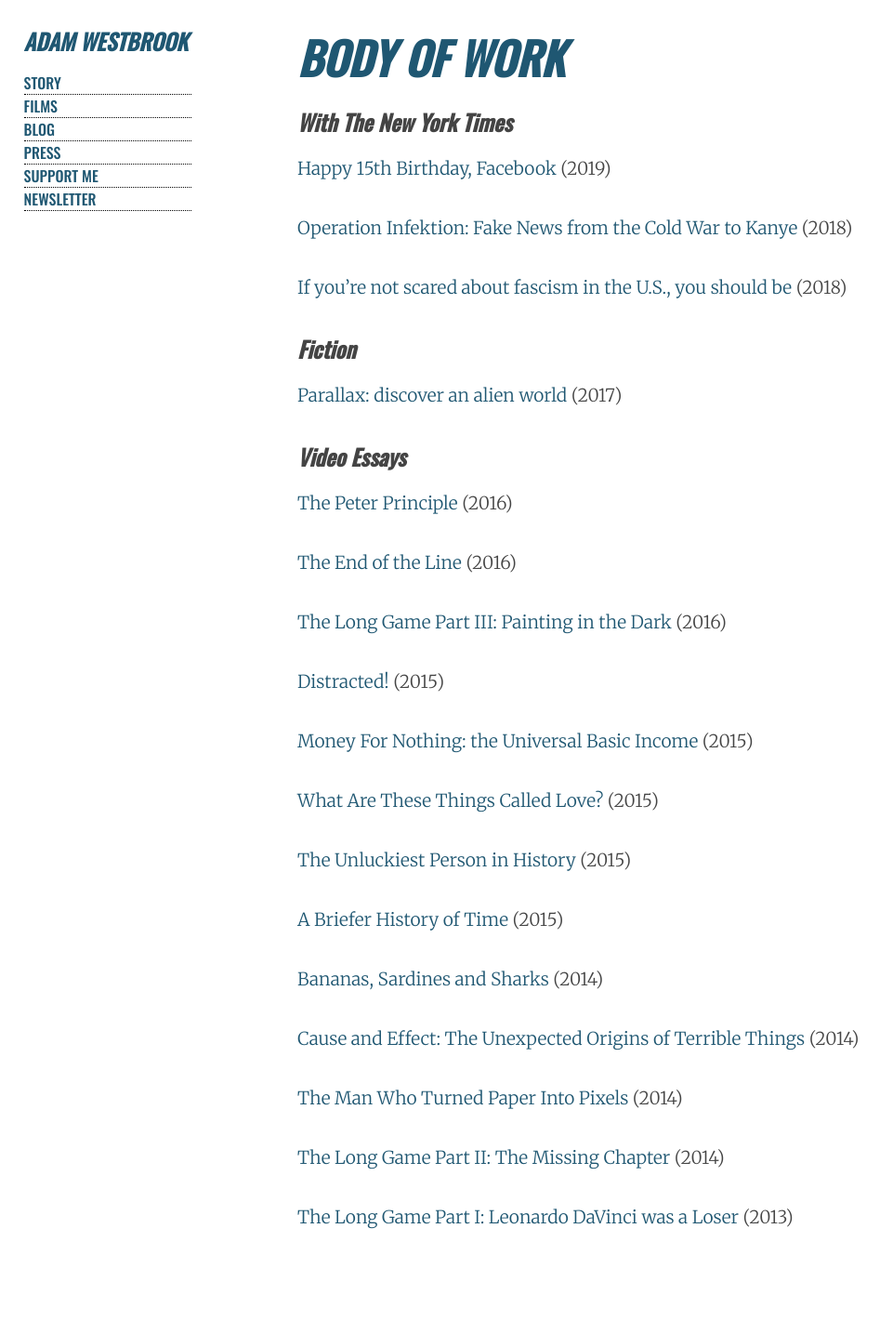
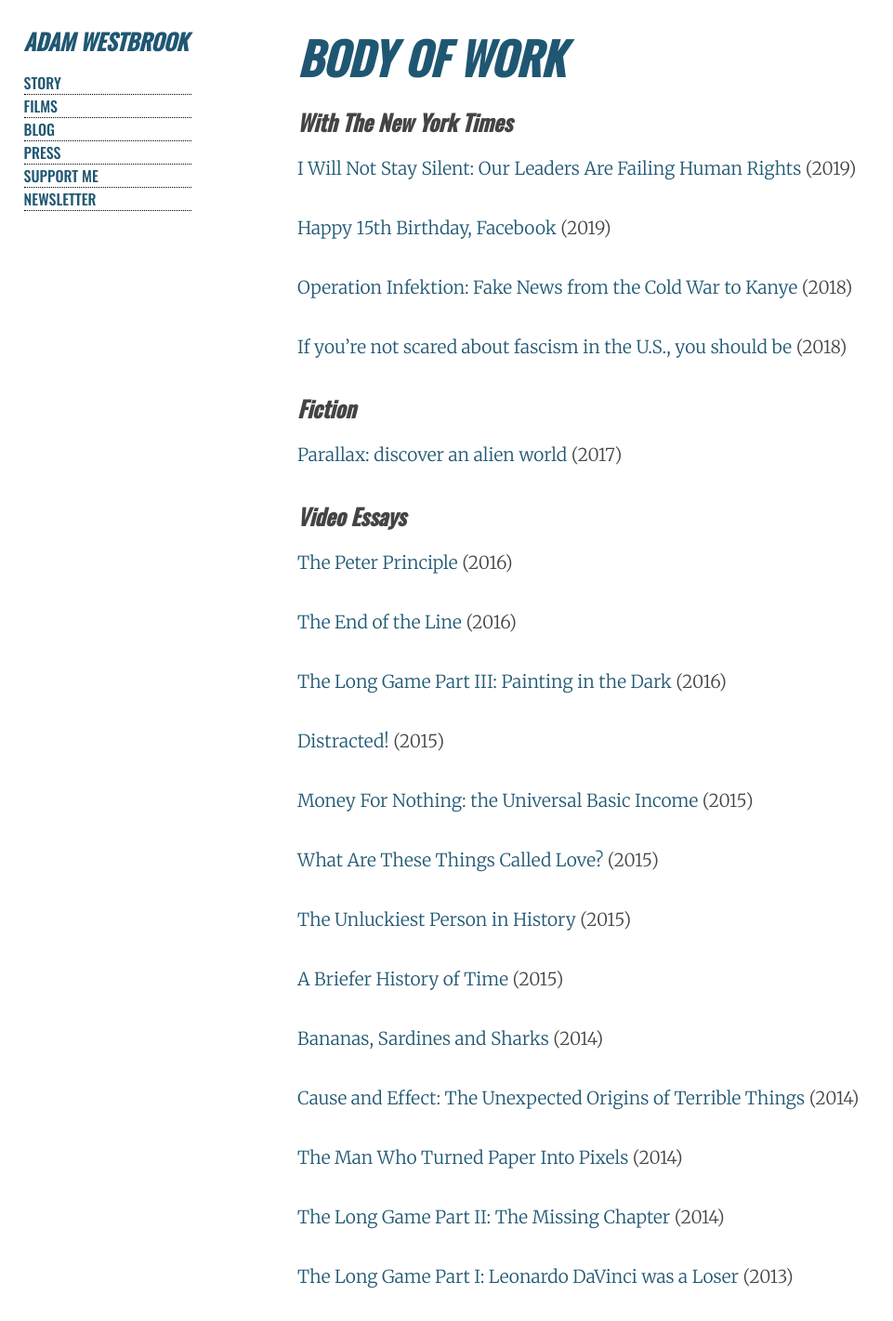
Before and after one commit to AdamWestbrook/adamwestbrook.github.io, a Jekyll site: the page built from films.md, in a window 1280 px wide. Shown: the whole page at 93% size, without its empty margins (0-961 px from the left). Built offline with Jekyll 4.4.1, drawn with Linux system fonts in a browser that asks for light colours; before the commit the page ends 1357 px from its top, so only the background shows below that.

Commit message:
Added Human Rights film

```diff
--- a/films.md
+++ b/films.md
@@ -7,6 +7,7 @@
 
 ## With The New York Times
 
+- [I Will Not Stay Silent: Our Leaders Are Failing Human Rights](https://www.nytimes.com/video/opinion/100000006306143/un-human-rights-violations.html) (2019)
 - [Happy 15th Birthday, Facebook](https://www.youtube.com/watch?v=GDMYgzfLi5g) (2019)
 - [Operation Infektion: Fake News from the Cold War to Kanye](http://adamwestbrook.co.uk/operation-infektion) (2018)
 - [If you're not scared about fascism in the U.S., you should be](https://www.nytimes.com/2018/10/15/opinion/fascists-leaders-america-trump.html) (2018)
```
